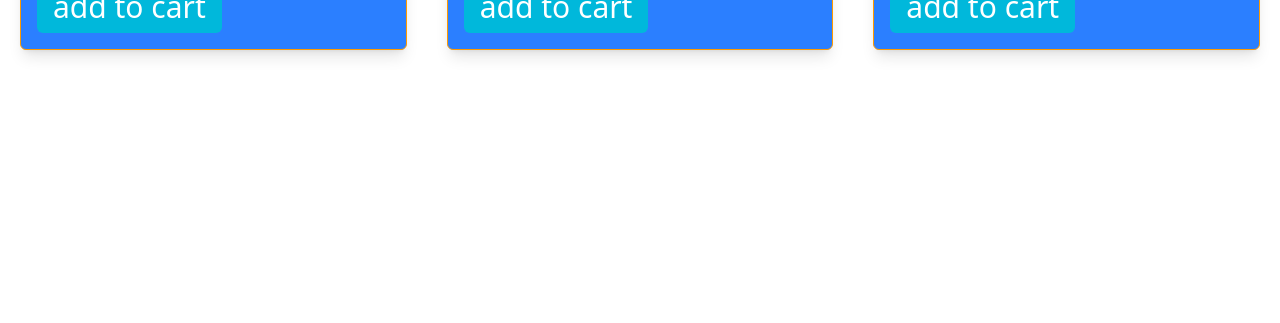
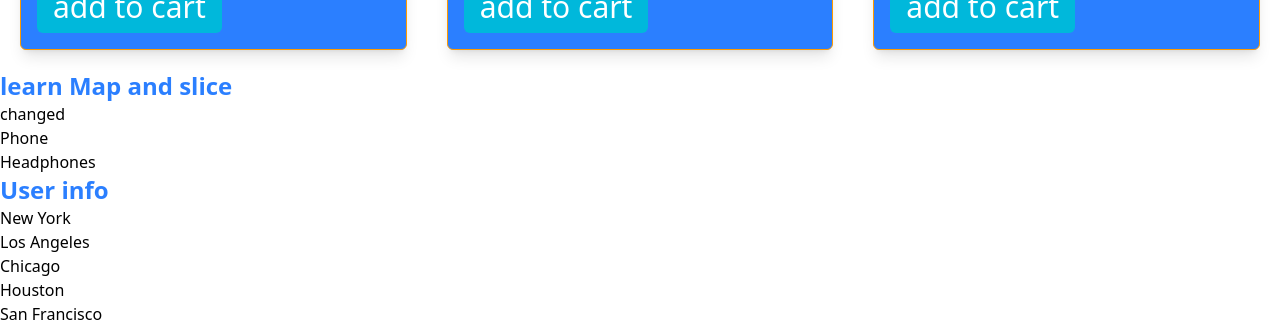
Before and after one commit to Yeab-ze/React-course, a React (Vite) app: page / in a window 1280 px wide. Shown: the part 879-1202 px from the top of the page. Before the commit the page ends 949 px from the top, so only its background shows below. Built offline with nearby package versions, Linux system fonts and the light colour scheme.

Commit message:
learn map slice destruction and name parameter

```diff
--- a/src/App.jsx
+++ b/src/App.jsx
@@ -5,6 +5,7 @@ import MainContent from './components/MainContent'
 import Footer from './components/Footer'
 import ReusableCss from './components/ReusableCss'
 import ProductInfo from './components1/ProductInfo'
+import LearnMap from './components1/LearnMap'
 
 
 const App = () => {
@@ -15,6 +16,7 @@ const App = () => {
    <Footer/>
    <ReusableCss/>
    <ProductInfo/>
+   <LearnMap/>
 
     </>
   )
--- /dev/null
+++ b/src/components1/LearnMap.tsx
@@ -0,0 +1,70 @@
+import React from "react";
+import { product } from "../assets/style";
+import { userInfo } from "os";
+
+const LearnMap = () => {
+  const products = [
+    { id: 1, name: "changed", price: 999 },
+    { id: 2, name: "Phone", price: 699 },
+    { id: 3, name: "Headphones", price: 199 },
+  ];
+
+  const userInfos = [
+    {
+      id: 1,
+      name: "Alice Johnson",
+      email: "alice@example.com",
+      age: 25,
+      city: "New York",
+    },
+    {
+      id: 2,
+      name: "Bob Smith",
+      email: "bob@example.com",
+      age: 30,
+      city: "Los Angeles",
+    },
+    {
+      id: 3,
+      name: "Charlie Brown",
+      email: "charlie@example.com",
+      age: 22,
+      city: "Chicago",
+    },
+    {
+      id: 4,
+      name: "Diana Prince",
+      email: "diana@example.com",
+      age: 28,
+      city: "Houston",
+    },
+    {
+      id: 5,
+      name: "Ethan Hunt",
+      email: "ethan@example.com",
+      age: 35,
+      city: "San Francisco",
+    },
+  ];
+
+  return (
+    <>
+      <h2 className="text-2xl text-blue-500 font-bold">learn Map and slice</h2>
+      <ul>
+        {products.map((product) => (
+          <li key={product.id}>{product.name}</li>
+        ))}
+      </ul>
+
+      <h2 className="text-2xl text-blue-500 font-bold">User info</h2>
+
+      <ul>
+        {userInfos.map(({id,age,city,email,name}) => (
+          <li key={id}>{city}</li>
+        ))}
+      </ul>
+    </>
+  );
+};
+
+export default LearnMap;
```
Also changed, not shown: src/components/ProductList.tsx (added), src/components/UserList.tsx (added).
